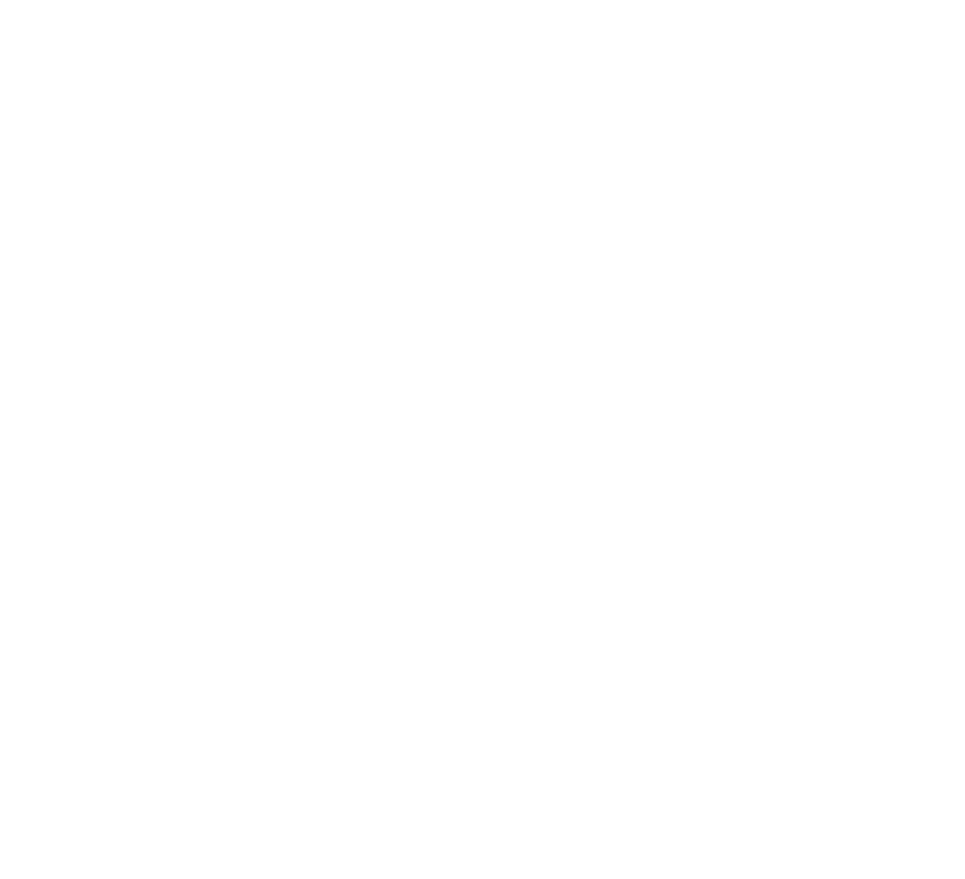
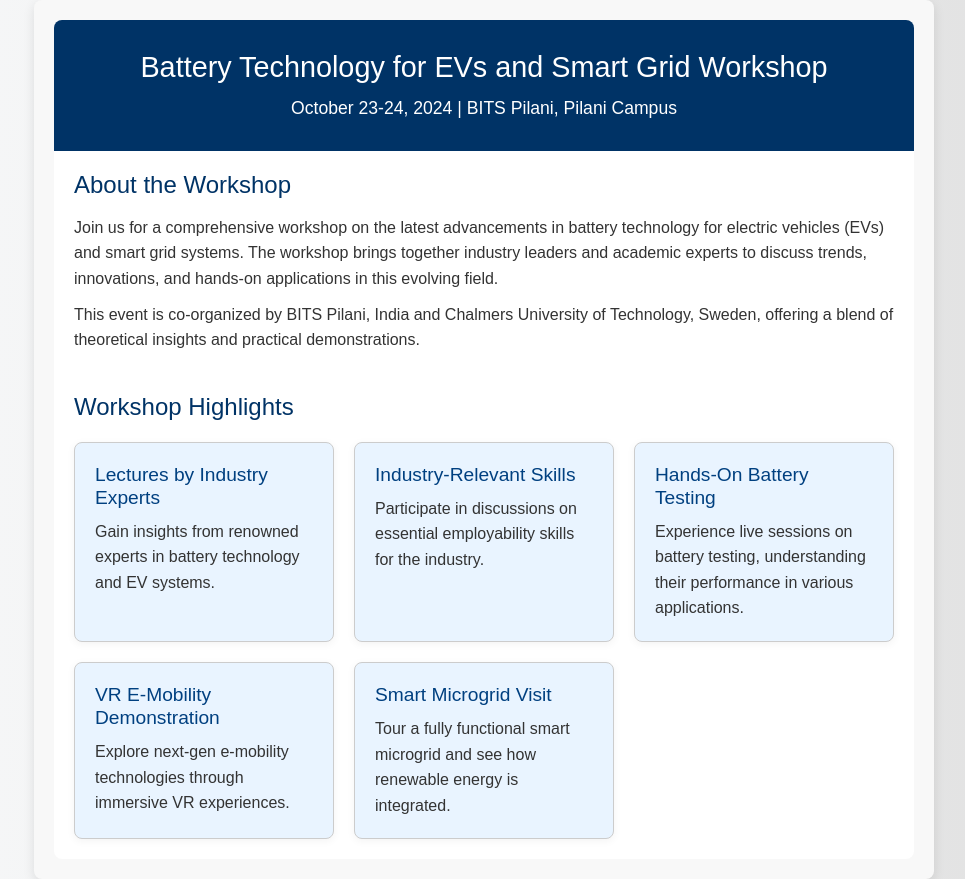
Before and after one commit to PriyanshuShekhar10/sire-cdrf, a React (Create React App) app: page /workshop in a window 1280 px wide. Before the commit this address had no page. Shown: the whole page, without its empty margins (156-1121 px from the left). Before the commit the page ends 800 px from the top, so only its background shows below. Built offline with nearby package versions, Linux system fonts and the light colour scheme.

Commit message:
workshop page

```diff
--- a/src/App.js
+++ b/src/App.js
@@ -6,6 +6,7 @@
 import ProfessorTable from "./Pages/ProfessorsTable/ProfessorTable";
 import ScholarTable from "./Pages/ScholarTable/ScholarTable";
 import PhdDrive from "./Pages/PhdDrive/PhdDrive";
+import Workshop from "./Pages/Workshop/Workshop.js";
 
 function App() {
   return (
@@ -14,6 +15,7 @@
         <Route path={"/"} element={<ProfessorTable />} />
         <Route path={"/scholar"} element={<ScholarTable />} />
         <Route path={"/phddrive"} element={<PhdDrive />} />
+        <Route path={"/workshop"} element={<Workshop />} />
       </Routes>
     </BrowserRouter>
   );
--- /dev/null
+++ b/src/Pages/Workshop/Workshop.css
@@ -0,0 +1,90 @@
+/* Basic resets */
+body,
+h1,
+h2,
+p {
+    margin: 0;
+    padding: 0;
+}
+
+.workshop {
+    font-family: 'Arial', sans-serif;
+    color: #333;
+    background-color: #f8f8f8;
+    padding: 20px;
+    border-radius: 8px;
+    box-shadow: 0px 4px 12px rgba(0, 0, 0, 0.1);
+    max-width: 900px;
+    margin: 0 auto;
+}
+
+.workshop-header {
+    background-color: #003366;
+    color: white;
+    padding: 30px;
+    border-radius: 8px 8px 0 0;
+    text-align: center;
+}
+
+.workshop-header h1 {
+    font-size: 1.8rem;
+    margin-bottom: 10px;
+}
+
+.date-location {
+    font-size: 1.1rem;
+    font-weight: 300;
+}
+
+.workshop-content {
+    padding: 20px;
+    background-color: white;
+    border-radius: 0 0 8px 8px;
+}
+
+.about {
+    margin-bottom: 40px;
+}
+
+.about h2 {
+    font-size: 1.5rem;
+    margin-bottom: 15px;
+    color: #003366;
+}
+
+.about p {
+    line-height: 1.6;
+    margin-bottom: 10px;
+}
+
+.highlights h2 {
+    font-size: 1.5rem;
+    margin-bottom: 20px;
+    color: #003366;
+}
+
+.highlight-grid {
+    display: grid;
+    grid-template-columns: repeat(auto-fit, minmax(250px, 1fr));
+    gap: 20px;
+}
+
+.highlight-card {
+    background-color: #e9f4ff;
+    border: 1px solid #ccc;
+    padding: 20px;
+    border-radius: 8px;
+    box-shadow: 0px 2px 8px rgba(0, 0, 0, 0.05);
+}
+
+.highlight-card h3 {
+    font-size: 1.2rem;
+    margin-bottom: 10px;
+    color: #004080;
+}
+
+.highlight-card p {
+    font-size: 1rem;
+    line-height: 1.6;
+    color: #333;
+}
--- /dev/null
+++ b/src/Pages/Workshop/Workshop.js
@@ -0,0 +1,76 @@
+import React from "react";
+import "./Workshop.css";
+
+const Workshop = () => {
+  return (
+    <div className="workshop">
+      <header className="workshop-header">
+        <h1>Battery Technology for EVs and Smart Grid Workshop</h1>
+        <p className="date-location">
+          <strong>October 23-24, 2024</strong> | BITS Pilani, Pilani Campus
+        </p>
+      </header>
+
+      <div className="workshop-content">
+        <section className="about">
+          <h2>About the Workshop</h2>
+          <p>
+            Join us for a comprehensive workshop on the latest advancements in
+            battery technology for electric vehicles (EVs) and smart grid
+            systems. The workshop brings together industry leaders and academic
+            experts to discuss trends, innovations, and hands-on applications in
+            this evolving field.
+          </p>
+          <p>
+            This event is co-organized by BITS Pilani, India and Chalmers
+            University of Technology, Sweden, offering a blend of theoretical
+            insights and practical demonstrations.
+          </p>
+        </section>
+
+        <section className="highlights">
+          <h2>Workshop Highlights</h2>
+          <div className="highlight-grid">
+            <div className="highlight-card">
+              <h3>Lectures by Industry Experts</h3>
+              <p>
+                Gain insights from renowned experts in battery technology and EV
+                systems.
+              </p>
+            </div>
+            <div className="highlight-card">
+              <h3>Industry-Relevant Skills</h3>
+              <p>
+                Participate in discussions on essential employability skills for
+                the industry.
+              </p>
+            </div>
+            <div className="highlight-card">
+              <h3>Hands-On Battery Testing</h3>
+              <p>
+                Experience live sessions on battery testing, understanding their
+                performance in various applications.
+              </p>
+            </div>
+            <div className="highlight-card">
+              <h3>VR E-Mobility Demonstration</h3>
+              <p>
+                Explore next-gen e-mobility technologies through immersive VR
+                experiences.
+              </p>
+            </div>
+            <div className="highlight-card">
+              <h3>Smart Microgrid Visit</h3>
+              <p>
+                Tour a fully functional smart microgrid and see how renewable
+                energy is integrated.
+              </p>
+            </div>
+          </div>
+        </section>
+      </div>
+    </div>
+  );
+};
+
+export default Workshop;
```
